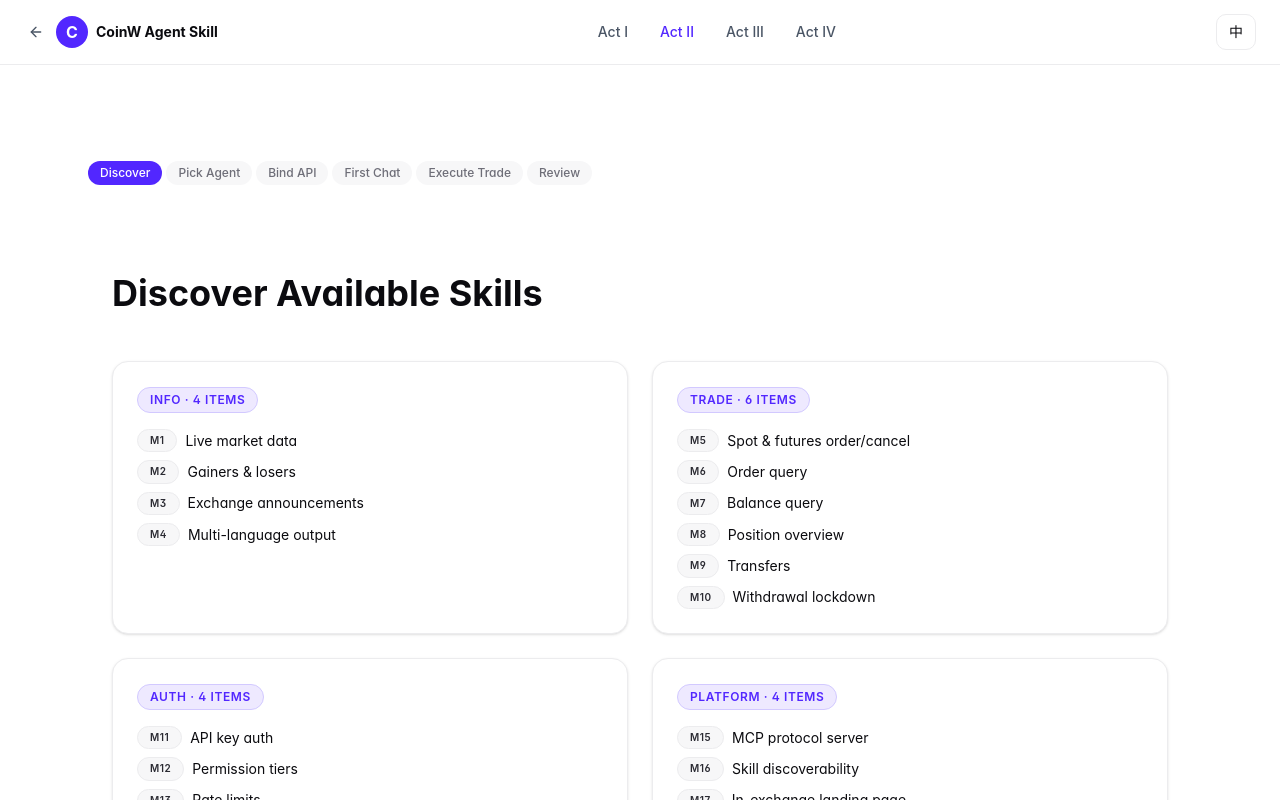
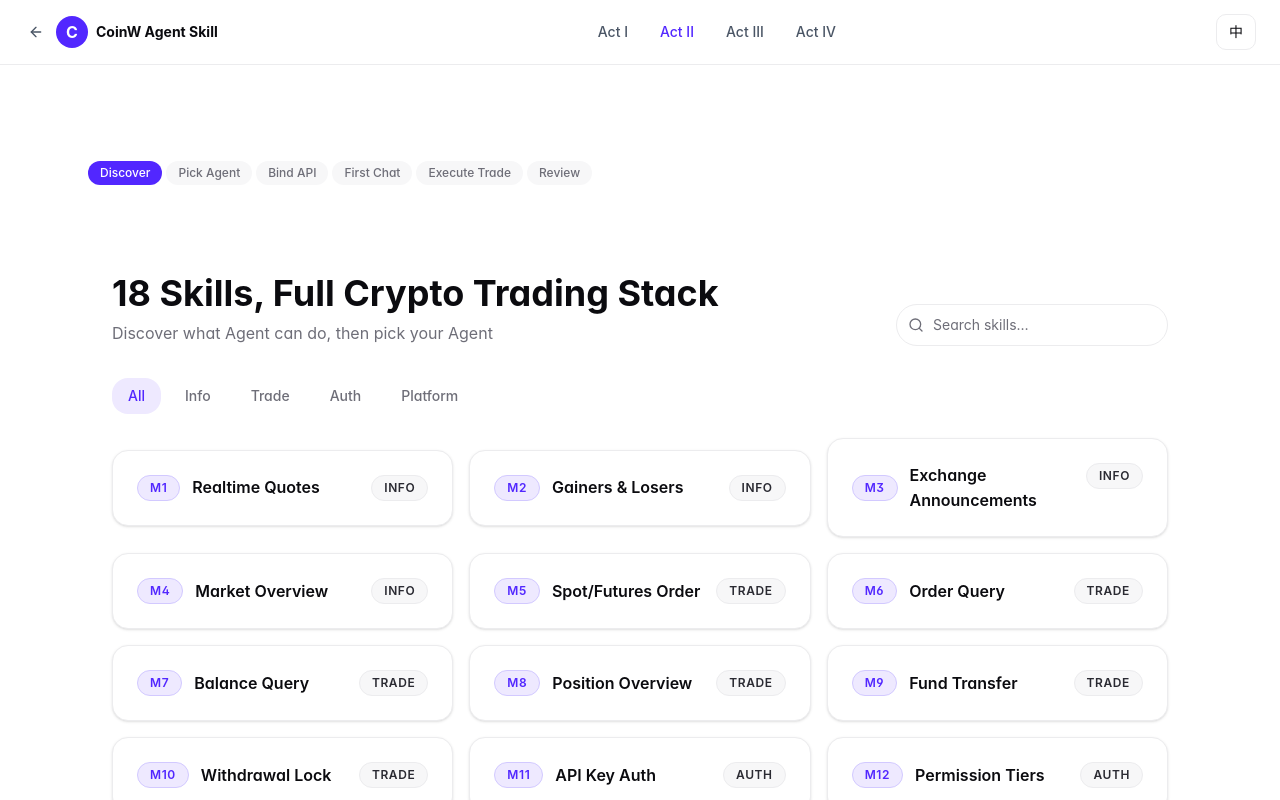
Before and after one commit to XXCRYPTO77/xxcrypto-gtm, a Next.js app: page /act2 in a window 1280 px wide. Shown: the top 800 px of the page. Built offline with nearby package versions, Linux system fonts and the light colour scheme; a web font is replaced by a local one.

Commit message:
feat(act2): SkillDiscovery component + complete M1-M18 skills

```diff
--- a/src/modules/agent-chat/components/SkillDiscovery.tsx
+++ b/src/modules/agent-chat/components/SkillDiscovery.tsx
@@ -1,54 +1,167 @@
 'use client';
 
-import { useT } from '@/i18n/LocaleContext';
+import { useState, useMemo } from 'react';
+import { Search } from 'lucide-react';
 import { Card } from '@/components/primitives/Card';
 import { Badge } from '@/components/primitives/Badge';
+import { useT } from '@/i18n/LocaleContext';
+import { CHAT_SKILLS } from '../data/skills';
+import type { SkillRef } from '../data/skills';
 
 interface SkillDiscoveryProps {
   onNext: () => void;
 }
 
+type GroupFilter = 'all' | SkillRef['group'];
+
+const TABS: { key: GroupFilter; zh: string; en: string }[] = [
+  { key: 'all', zh: '全部', en: 'All' },
+  { key: 'info', zh: '信息', en: 'Info' },
+  { key: 'trade', zh: '交易', en: 'Trade' },
+  { key: 'auth', zh: '认证', en: 'Auth' },
+  { key: 'platform', zh: '平台', en: 'Platform' },
+];
+
+const GROUP_LABEL: Record<string, { zh: string; en: string }> = {
+  info: { zh: '信息', en: 'Info' },
+  trade: { zh: '交易', en: 'Trade' },
+  auth: { zh: '认证', en: 'Auth' },
+  platform: { zh: '平台', en: 'Platform' },
+};
+
 export function SkillDiscovery({ onNext }: SkillDiscoveryProps) {
   const t = useT();
   const isZh = t.nav.cta === 'EN';
-  const groups = t.v10.capability.groups as {
-    id: string;
-    name: string;
-    items: { code: string; name: string; desc: string }[];
-  }[];
+
+  const [activeGroup, setActiveGroup] = useState<GroupFilter>('all');
+  const [search, setSearch] = useState('');
+  const [selected, setSelected] = useState<Set<string>>(new Set());
+
+  const filtered = useMemo(() => {
+    let list = CHAT_SKILLS;
+    if (activeGroup !== 'all') {
+      list = list.filter((s) => s.group === activeGroup);
+    }
+    if (search.trim()) {
+      const q = search.trim().toLowerCase();
+      list = list.filter(
+        (s) =>
+          s.code.toLowerCase().includes(q) ||
+          s.name.toLowerCase().includes(q) ||
+          s.nameEn.toLowerCase().includes(q),
+      );
+    }
+    return list;
+  }, [activeGroup, search]);
+
+  const toggle = (code: string) => {
+    setSelected((prev) => {
+      const next = new Set(prev);
+      if (next.has(code)) next.delete(code);
+      else next.add(code);
+      return next;
+    });
+  };
 
   return (
-    <section className="mx-auto max-w-7xl px-6 py-10 sm:py-12">
-      <div className="mb-12">
-        <h2 className="text-3xl font-bold text-ink sm:text-4xl">
-          {isZh ? '发现可用 Skills' : 'Discover Available Skills'}
-        </h2>
+    <div className="mx-auto max-w-7xl px-6 py-10 sm:py-12">
+      {/* Hero */}
+      <div className="flex flex-col gap-4 sm:flex-row sm:items-end sm:justify-between">
+        <div>
+          <h1 className="text-3xl font-bold text-ink sm:text-4xl">
+            {isZh
+              ? '18 项 Skills，覆盖加密交易全流程'
+              : '18 Skills, Full Crypto Trading Stack'}
+          </h1>
+          <p className="mt-2 text-muted">
+            {isZh
+              ? '了解 Agent 能为你做什么，然后选择专属 Agent'
+              : 'Discover what Agent can do, then pick your Agent'}
+          </p>
+        </div>
+        <div className="relative shrink-0">
+          <Search className="absolute left-3 top-1/2 h-4 w-4 -translate-y-1/2 text-muted" />
+          <input
+            type="text"
+            value={search}
+            onChange={(e) => setSearch(e.target.value)}
+            placeholder={isZh ? '搜索 Skill…' : 'Search skills…'}
+            className="rounded-xl border border-border bg-white py-2.5 pl-9 pr-4 text-sm text-ink placeholder:text-muted focus:outline-none focus:ring-2 focus:ring-brand/30"
+          />
+        </div>
       </div>
 
-      <div className="grid gap-6 md:grid-cols-2">
-        {groups.map((group) => (
-          <Card key={group.id} variant="elevated">
-            <Badge tone="brand" className="mb-4">{group.name}</Badge>
-            <ul className="space-y-2">
-              {group.items.map((item) => (
-                <li key={item.code} className="flex items-center gap-2" title={item.desc}>
-                  <Badge tone="neutral" className="text-[10px] shrink-0">{item.code}</Badge>
-                  <span className="text-sm text-ink">{item.name}</span>
-                </li>
-              ))}
-            </ul>
-          </Card>
+      {/* Tabs */}
+      <div className="mt-8 flex flex-wrap gap-2">
+        {TABS.map((tab) => (
+          <button
+            key={tab.key}
+            onClick={() => setActiveGroup(tab.key)}
+            className={`rounded-lg px-4 py-2 text-sm font-medium transition-colors ${
+              activeGroup === tab.key
+                ? 'bg-brand-soft text-brand'
+                : 'text-muted hover:text-ink'
+            }`}
+          >
+            {isZh ? tab.zh : tab.en}
+          </button>
         ))}
       </div>
 
-      <div className="mt-10 flex justify-center">
+      {/* Card wall */}
+      <div className="mt-6 grid grid-cols-1 gap-4 sm:grid-cols-2 lg:grid-cols-3">
+        {filtered.map((skill) => {
+          const isSelected = selected.has(skill.code);
+          return (
+            <button
+              key={skill.code}
+              type="button"
+              onClick={() => toggle(skill.code)}
+              className="text-left"
+              title={isZh ? skill.name : skill.nameEn}
+            >
+              <Card
+                variant="elevated"
+                className={`cursor-pointer transition-all hover:shadow-md ${
+                  isSelected ? 'border-brand-light bg-brand-soft/30' : ''
+                }`}
+              >
+                <div className="flex items-start justify-between">
+                  <div className="flex items-center gap-3">
+                    <Badge tone="brand">{skill.code}</Badge>
+                    <span className="font-semibold text-ink">
+                      {isZh ? skill.name : skill.nameEn}
+                    </span>
+                  </div>
+                  <Badge tone="neutral">
+                    {isZh
+                      ? GROUP_LABEL[skill.group].zh
+                      : GROUP_LABEL[skill.group].en}
+                  </Badge>
+                </div>
+              </Card>
+            </button>
+          );
+        })}
+      </div>
+
+      {/* Bottom CTA */}
+      <div className="mt-10 flex flex-wrap items-center gap-4">
+        {selected.size > 0 && (
+          <button
+            onClick={onNext}
+            className="rounded-xl bg-brand px-6 py-3 font-semibold text-white hover:opacity-90"
+          >
+            {isZh ? '基于你的选择推荐 Agent →' : 'Get Agent Recommendations →'}
+          </button>
+        )}
         <button
           onClick={onNext}
-          className="rounded-xl bg-brand px-6 py-3 text-white font-semibold hover:opacity-90 transition-opacity"
+          className="rounded-xl border border-border px-6 py-3 font-medium text-muted hover:text-ink"
         >
-          {isZh ? '选择 Agent →' : 'Choose Agent →'}
+          {isZh ? '跳过，看所有 Agent →' : 'Skip, See All Agents →'}
         </button>
       </div>
-    </section>
+    </div>
   );
 }
--- a/src/modules/agent-chat/data/skills.ts
+++ b/src/modules/agent-chat/data/skills.ts
@@ -1,6 +1,6 @@
 /**
  * Skills registry for Act 2 chat demo.
- * Subset of M1-M18 from landing module, chosen to cover the 3 dialog paths.
+ * Complete M1-M18 covering all 4 groups.
  */
 
 export interface SkillRef {
@@ -11,22 +11,28 @@
 }
 
 export const CHAT_SKILLS: SkillRef[] = [
-  // Info
+  // Info (4)
   { code: 'M1', name: '实时行情查询', nameEn: 'Realtime Quotes', group: 'info' },
   { code: 'M2', name: '涨跌排行', nameEn: 'Gainers & Losers', group: 'info' },
   { code: 'M3', name: '交易所公告', nameEn: 'Exchange Announcements', group: 'info' },
   { code: 'M4', name: '市场概览', nameEn: 'Market Overview', group: 'info' },
-  // Trade
+  // Trade (6)
   { code: 'M5', name: '现货/合约下单', nameEn: 'Spot/Futures Order', group: 'trade' },
   { code: 'M6', name: '订单查询', nameEn: 'Order Query', group: 'trade' },
   { code: 'M7', name: '余额查询', nameEn: 'Balance Query', group: 'trade' },
   { code: 'M8', name: '持仓总览', nameEn: 'Position Overview', group: 'trade' },
-  // Auth
+  { code: 'M9', name: '资金划转', nameEn: 'Fund Transfer', group: 'trade' },
+  { code: 'M10', name: '禁止提现', nameEn: 'Withdrawal Lock', group: 'trade' },
+  // Auth (4)
   { code: 'M11', name: 'API Key 认证', nameEn: 'API Key Auth', group: 'auth' },
-  { code: 'M12', name: '风控拦截', nameEn: 'Risk Gate', group: 'auth' },
-  // Platform
-  { code: 'M13', name: 'MCP 协议服务', nameEn: 'MCP Protocol', group: 'platform' },
-  { code: 'M14', name: 'Skills 可发现性', nameEn: 'Skill Discovery', group: 'platform' },
+  { code: 'M12', name: '权限分级', nameEn: 'Permission Tiers', group: 'auth' },
+  { code: 'M13', name: '频率限制', nameEn: 'Rate Limiting', group: 'auth' },
+  { code: 'M14', name: '额度上限', nameEn: 'Amount Caps', group: 'auth' },
+  // Platform (4)
+  { code: 'M15', name: 'MCP 协议服务', nameEn: 'MCP Protocol', group: 'platform' },
+  { code: 'M16', name: 'Skills 可发现性', nameEn: 'Skill Discovery', group: 'platform' },
+  { code: 'M17', name: '落地页入口', nameEn: 'Landing Portal', group: 'platform' },
+  { code: 'M18', name: '调用统计', nameEn: 'Usage Analytics', group: 'platform' },
 ];
 
 export function getSkill(code: string): SkillRef | undefined {
```
